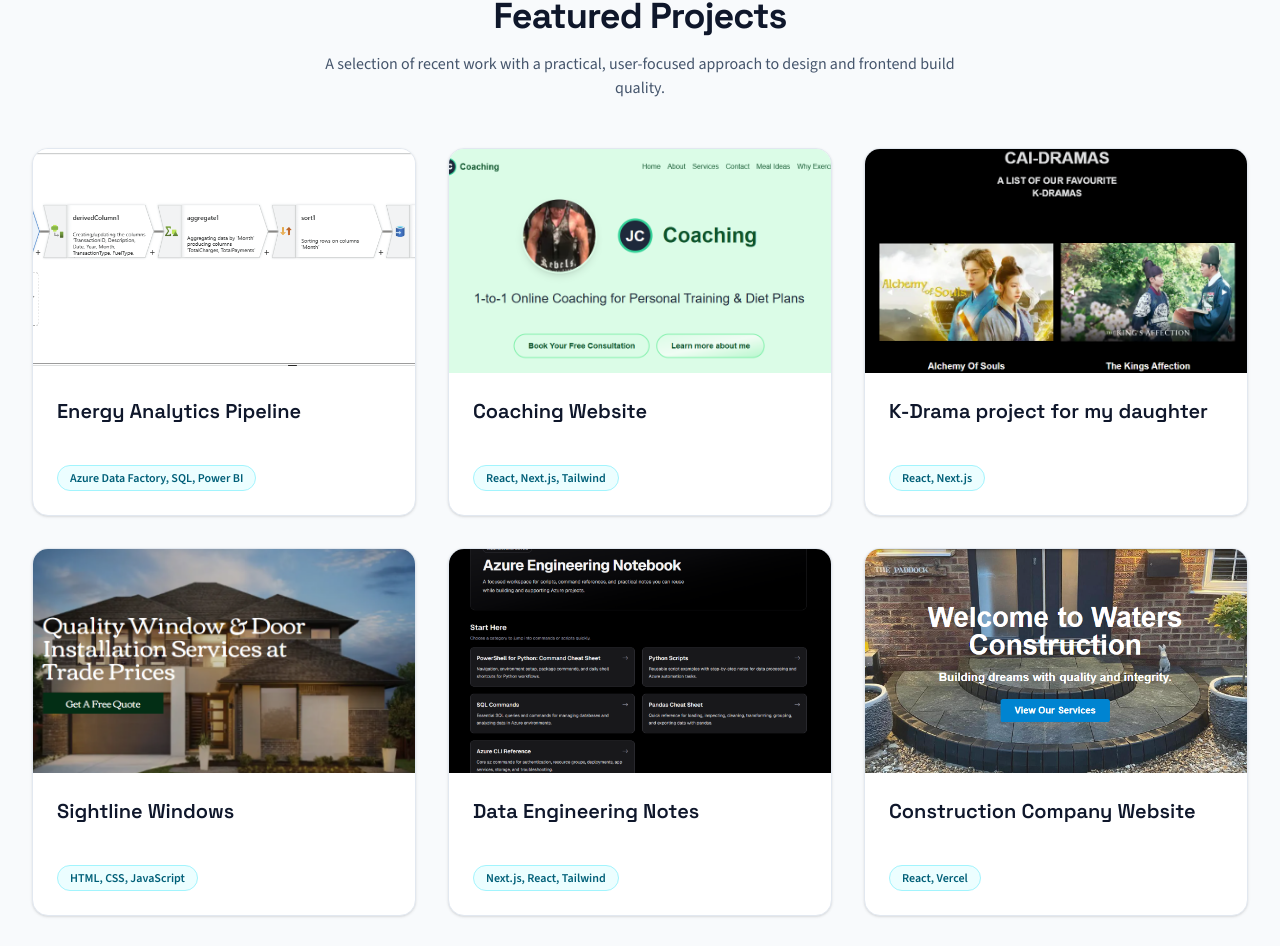
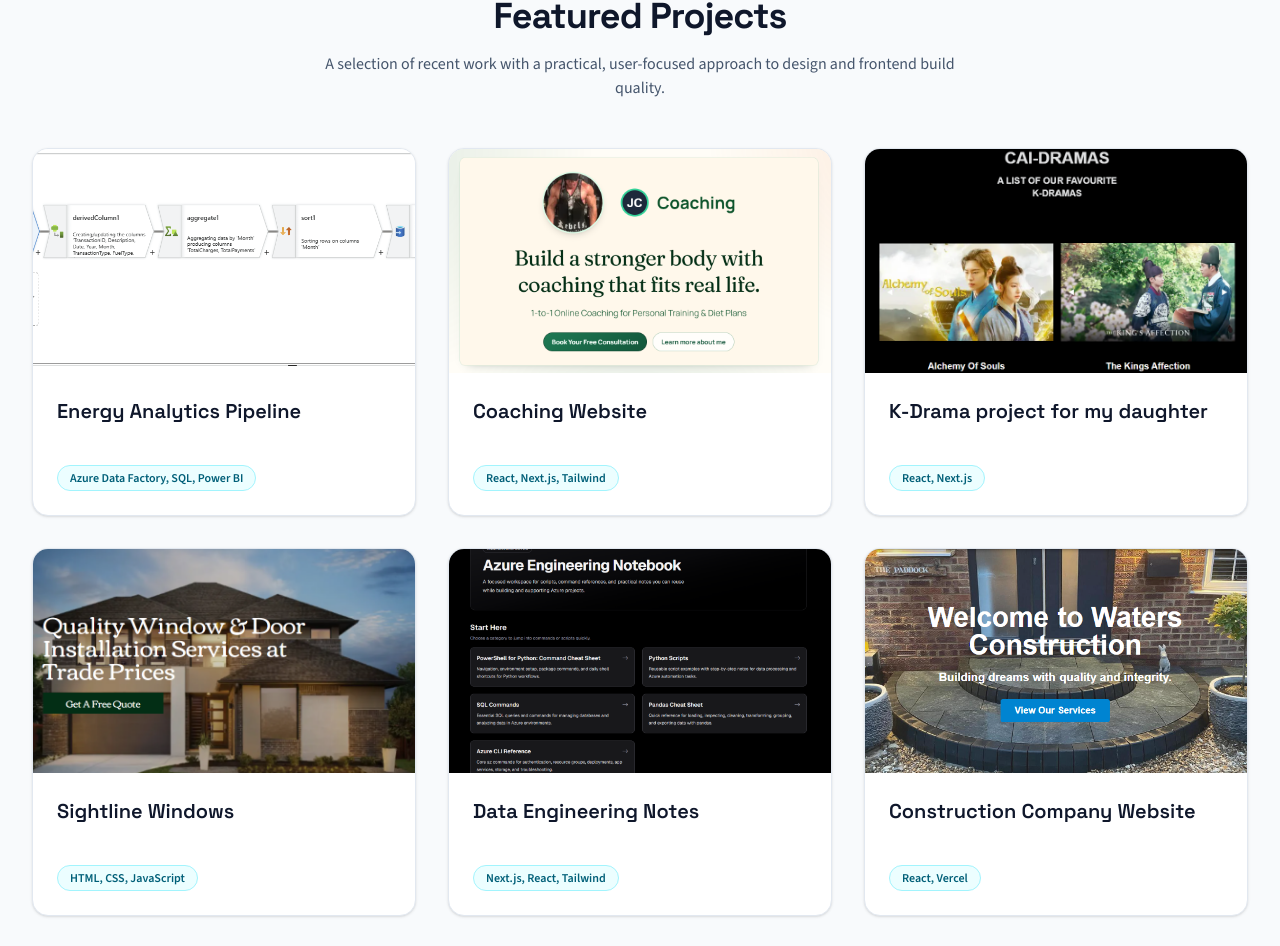
Before and after one commit to jacam666/portfolio, a Next.js app: page / in a window 1280 px wide. Shown: the part 949-1895 px from the top of the page. Built offline with nearby package versions, Linux system fonts and the light colour scheme.

Commit message:
chore: replace project card image

```diff
--- a/src/app/page.tsx
+++ b/src/app/page.tsx
@@ -11,7 +11,7 @@ const projects = [
     tech: "Azure Data Factory, SQL, Power BI",
     label: "GitHub Repo",
   },
-  { src: "/images/coaching-website.png", title: "Coaching Website", url: "https://jc-coach.com", tech: "React, Next.js, Tailwind", label: "Live Site" },
+  { src: "/images/coaching-homepage.png", title: "Coaching Website", url: "https://jc-coach.com", tech: "React, Next.js, Tailwind", label: "Live Site" },
   { src: "/images/k-drama-2.png", title: "K-Drama project for my daughter", url: "https://k-dramas-blue.vercel.app", tech: "React, Next.js", label: "Live Site" },
   { src: "/images/sightline-2.png", title: "Sightline Windows", url: "https://www.sightlinewindows.co.uk", tech: "HTML, CSS, JavaScript", label: "Live Site" },
   { src: "/images/azure-notes.png", title: "Data Engineering Notes", url: "https://azure-engineering-notes.vercel.app/", tech: "Next.js, React, Tailwind", label: "Live Site" },
```
Also changed, not shown: public/images/coaching-homepage.png (added).
